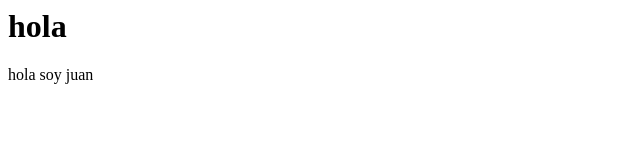
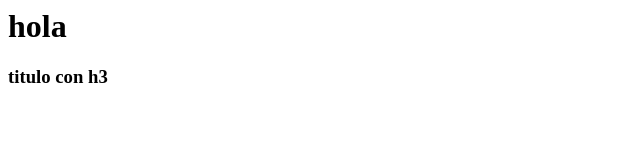
Before and after one commit to developersv2023/Juansite, a plain HTML site: page index.html in a window 1280 px wide. Shown: the full height of the page, 0-640 px from the left. Drawn offline with Linux system fonts and the light colour scheme.

Commit message:
titulo agregado con h3

```diff
--- a/index.html
+++ b/index.html
@@ -1,2 +1,3 @@
 <h1>hola</h1>
-<p>hola soy juan</p>
+
+<h3>titulo con h3</h3>
```
